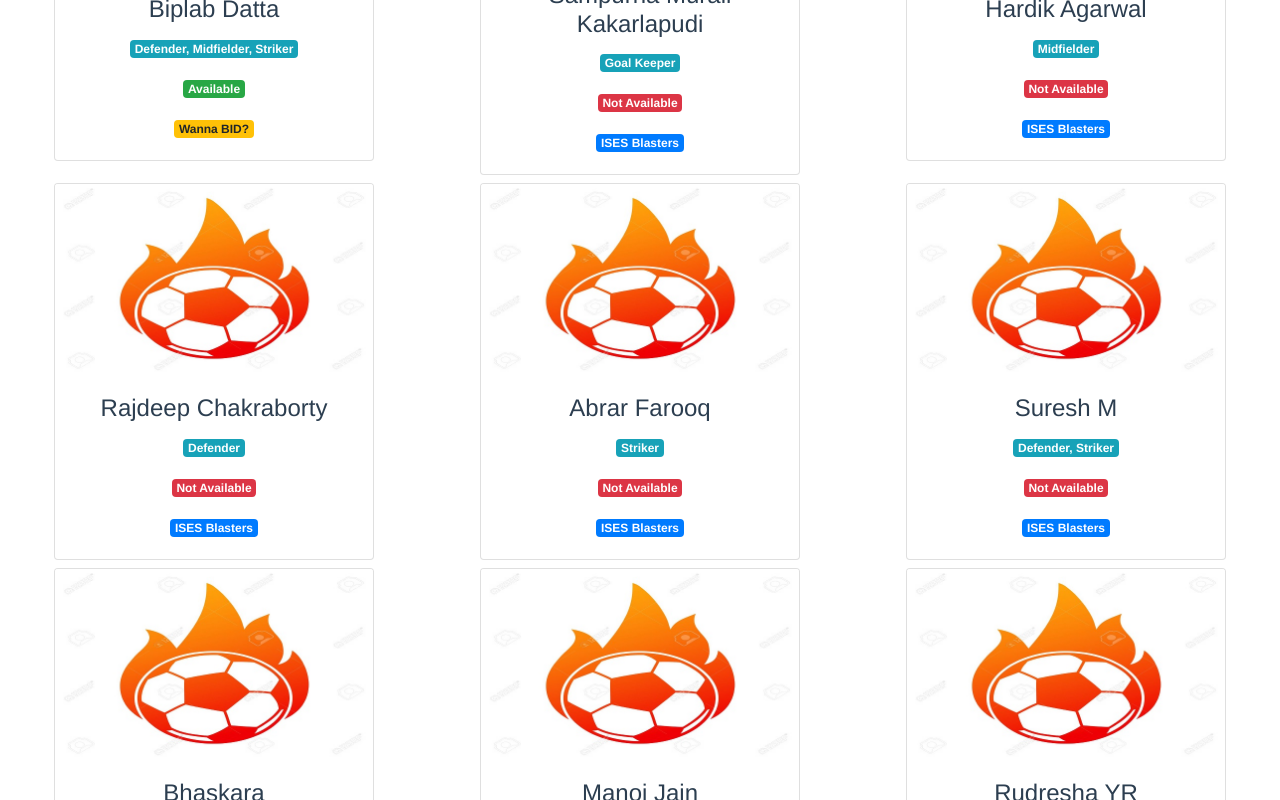
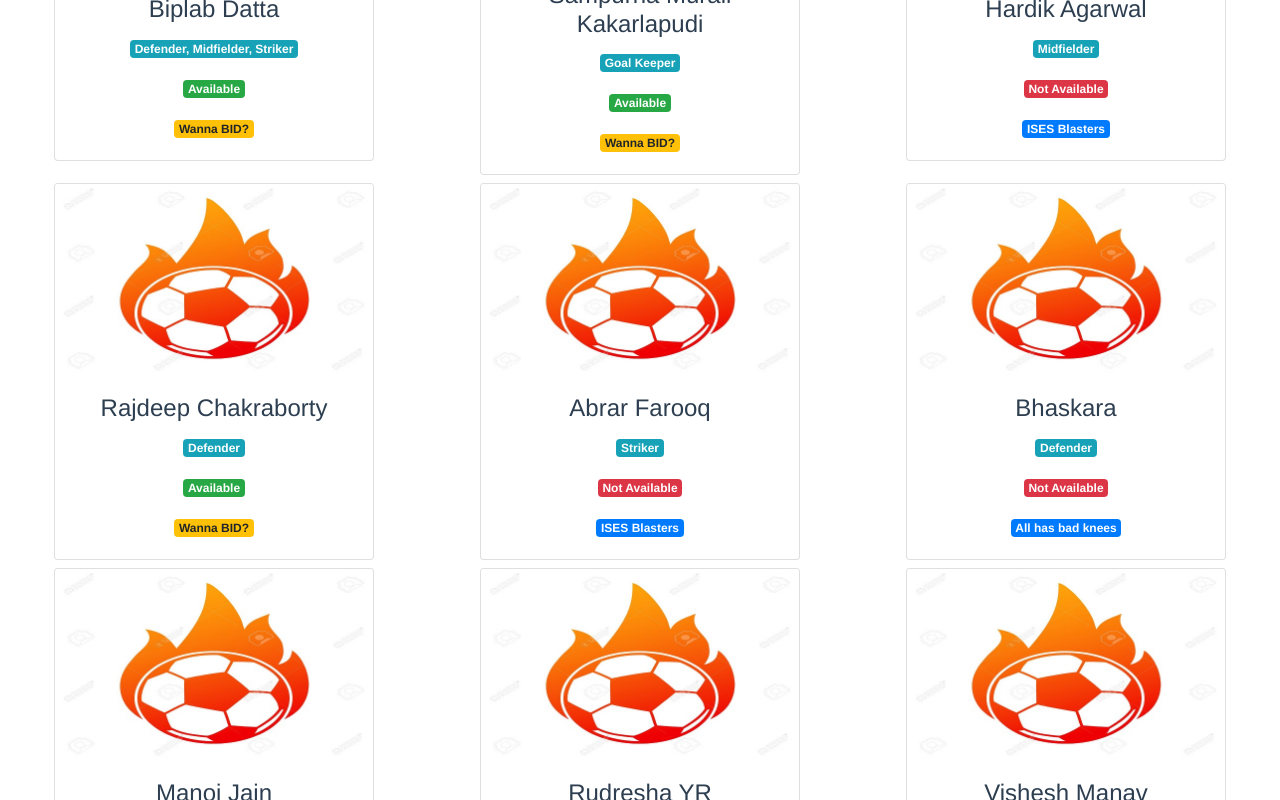
Before and after one commit to AndysWork/Football_Tournament, a Vue app: page /tournament/bidding in a window 1280 px wide. Shown: the part 700-1500 px from the top of the page. Built offline with nearby package versions, Linux system fonts and the light colour scheme.

Commit message:
Updated Bidding List

```diff
--- a/src/components/Bidding.vue
+++ b/src/components/Bidding.vue
@@ -64,20 +64,22 @@ export default {
           name: "Kunal Pal Varma",
           email: "kunal.pal.varma@rockwellcollins.com",
           position: "Striker",
-          isAvailable: true
+          isAvailable: true,
+          currentTeam: ""
         },
         {
           name: "Biplab Datta",
           email: "biplab.datta@rockwellcollins.com",
           position: "Defender, Midfielder, Striker",
-          isAvailable: true
+          isAvailable: true,
+          currentTeam: ""
         },
         {
           name: "Sampurna Murali Kakarlapudi",
           email: "sampurna.murali.kakarlapudi@rockwellcollins.com",
           position: "Goal Keeper",
-          isAvailable: false,
-          currentTeam: "ISES Blasters"
+          isAvailable: true,
+          currentTeam: ""
         },
         {
           name: "Hardik Agarwal",
@@ -90,20 +92,13 @@ export default {
           name: "Rajdeep Chakraborty",
           email: "rajdeep.chakraborty@rockwellcollins.com",
           position: "Defender",
-          isAvailable: false,
-          currentTeam: "ISES Blasters"
+          isAvailable: true,
+          currentTeam: ""
         },
         {
           name: "Abrar Farooq",
           email: "abrar.farooq.taploo@rockwellcollins.com",
           position: "Striker",
-          isAvailable: false,
-          currentTeam: "ISES Blasters"
-        },
-        {
-          name: "Suresh M",
-          email: "suresh.m@rockwellcollins.com",
-          position: "Defender, Striker",
           isAvailable: false,
           currentTeam: "ISES Blasters"
         },
```
